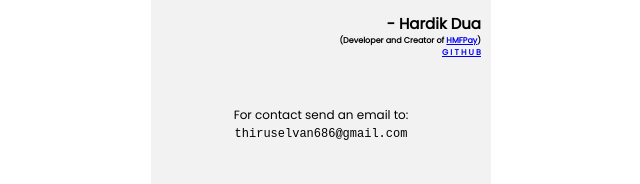
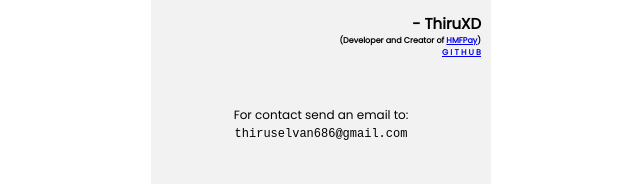
Before and after one commit to ThiruXD/HMF-Pay, a website: page tos/index.html in a window 1280 px wide. Shown: the part 441-625 px from the top of the page, 319-959 px from the left. Drawn offline with nearby package versions, Linux system fonts and the light colour scheme.

Commit message:
Update index.html

```diff
--- a/tos/index.html
+++ b/tos/index.html
@@ -29,7 +29,7 @@
             <br>
         </p>
         <p class="sign">
-            - Hardik Dua
+            - ThiruXD
         </p>
         <p class="signcontent">
             (Developer and Creator of <a href="https://github.com/ThiruXD">HMFPay</a>)<br>
```
